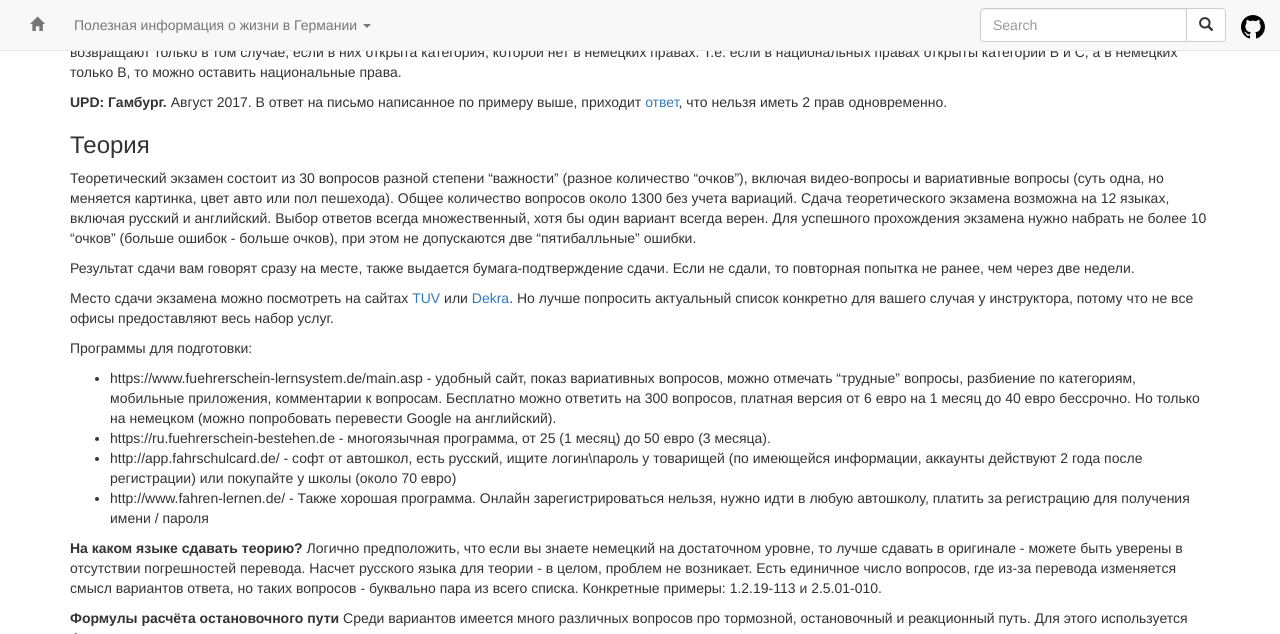
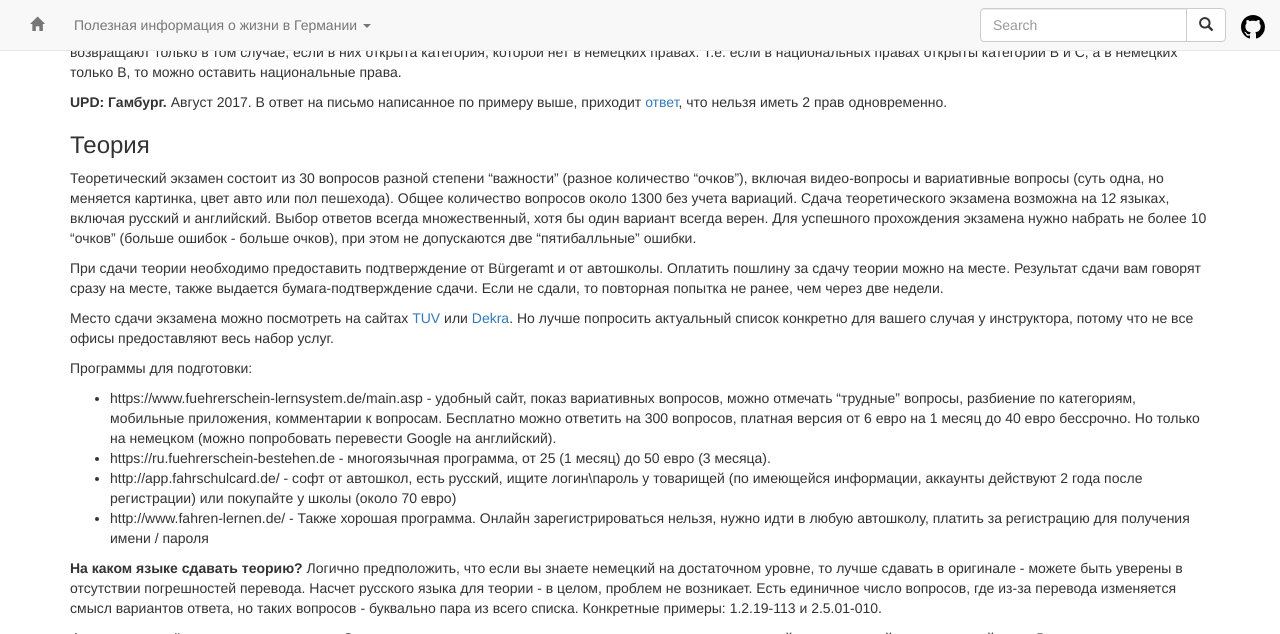
Before and after one commit to ru-de/faq, a Jekyll site: the page built from pages/Авто.md, in a window 1280 px wide and 900 px high, scrolled down 2011 px, cut to the strip 0-634 px from the top of the window. Built offline with Jekyll 4.4.1, drawn with Linux system fonts in a browser that asks for light colours; nearby versions of some CDN libraries.

Commit message:
Travis #1013: sync github pages

```diff
--- a/pages/Авто.md
+++ b/pages/Авто.md
@@ -90,6 +90,8 @@ A: Скорее всего есть, для этого рекомендуетс
 
 Теоретический экзамен состоит из 30 вопросов разной степени "важности" (разное количество "очков"), включая видео-вопросы и вариативные вопросы (суть одна, но меняется картинка, цвет авто или пол пешехода). Общее количество вопросов около 1300 без учета вариаций. Сдача теоретического экзамена возможна на 12 языках, включая русский и английский. Выбор ответов всегда множественный, хотя бы один вариант всегда верен. Для успешного прохождения экзамена нужно набрать не более 10 "очков" (больше ошибок - больше очков), при этом не допускаются две "пятибалльные" ошибки.
 
+При сдачи теории необходимо предоставить подтверждение от Bürgeramt и от автошколы.
+Оплатить пошлину за сдачу теории можно на месте.
 Результат сдачи вам говорят сразу на месте, также выдается бумага-подтверждение сдачи. Если не сдали, то повторная попытка не ранее, чем через две недели.
 
 Место сдачи экзамена можно посмотреть на сайтах [TUV](https://www.tuv.com/de/deutschland/locations/locationsglobal.jsp?location=Berlin&radius=10&topic=18880) или [Dekra](https://www.dekra.de/de-de/standorte/). Но лучше попросить актуальный список конкретно для вашего случая у инструктора, потому что не все офисы предоставляют весь набор услуг.
```
